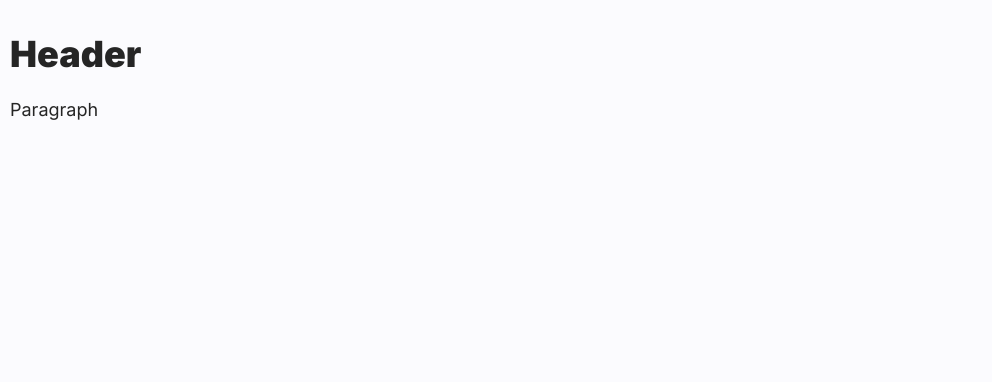
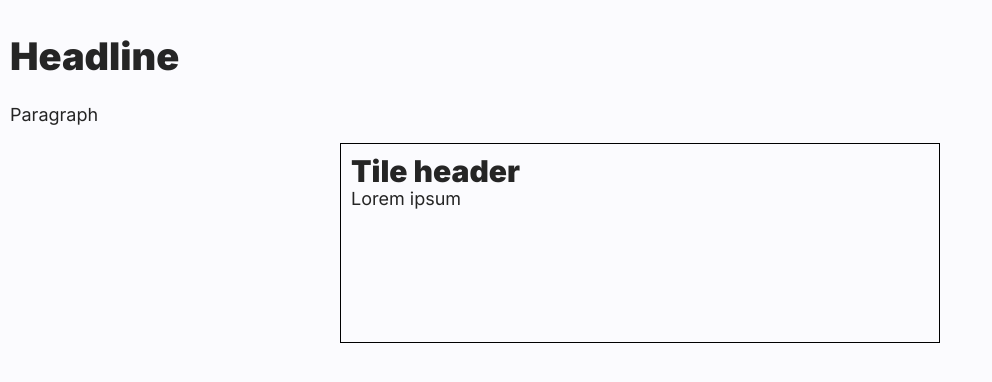
Before and after one commit to MCesarczyk/personal-homepage, a React (Create React App) app: page / in a window 1280 px wide. Shown: the top 382 px of the page, without its empty margins (0-992 px from the left). Built offline with nearby package versions, Linux system fonts and the light colour scheme.

Commit message:
created initial document model: Tile, Header

```diff
--- a/src/App.js
+++ b/src/App.js
@@ -1,10 +1,19 @@
+import { Header } from "./Header";
+import Tile from "./Tile";
+
 function App() {
   return (
     <>
-      <h1>
-        Header
-      </h1>
+      <Header>
+        Headline
+      </Header>
+      <p>
       Paragraph
+      </p>
+      <Tile
+        title = {"Tile header"}
+        body = {"Lorem ipsum"}
+      />
     </>
   );
 }
--- /dev/null
+++ b/src/Header/index.js
@@ -0,0 +1,5 @@
+import styled from "styled-components";
+
+export const Header = styled.h1`
+    font-size: 38px;
+`;
--- /dev/null
+++ b/src/Tile/index.js
@@ -0,0 +1,12 @@
+import { Container, TileHeader } from "./styled";
+
+const Tile = ({ title, body }) => (
+    <Container>
+        <TileHeader>
+            {title}
+        </TileHeader>
+        {body}
+    </Container>
+);
+
+export default Tile;
--- /dev/null
+++ b/src/Tile/styled.js
@@ -0,0 +1,15 @@
+import styled from "styled-components";
+
+export const TileHeader = styled.h2`
+    font-size: 30px;
+    margin: 0px;
+`;
+
+export const Container = styled.div`
+    width: 600px;
+    height: 200px;
+    box-shadow: 2px;
+    border: 1px solid black;
+    padding: 10px;
+    margin: auto;
+`;
```
